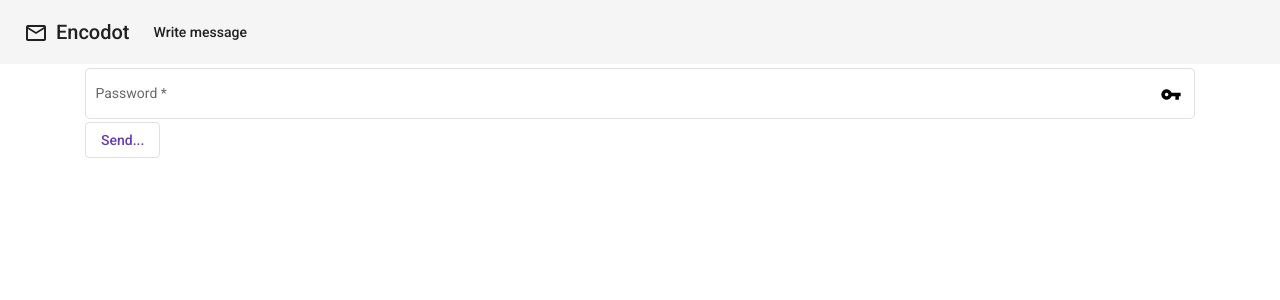
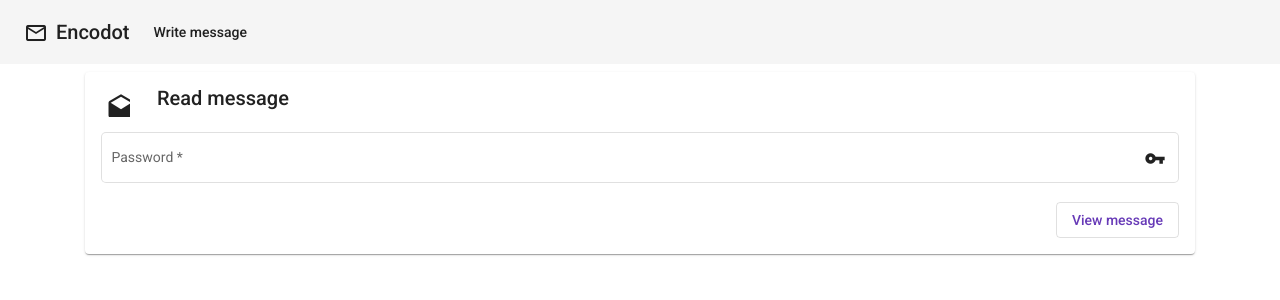
Before and after one commit to encodot/encodot-app, an Angular app: page /read-message in a window 1280 px wide. Shown: the top 300 px of the page. Built offline with nearby package versions, Linux system fonts and the light colour scheme.

Commit message:
Refactored read message component

```diff
--- a/src/app/read-message/read-message.component.html
+++ b/src/app/read-message/read-message.component.html
@@ -1,13 +1,37 @@
-<form [formGroup]="form" (ngSubmit)="getMessage()" *ngIf="!clearMessage; else displayMsg">
-  <mat-form-field class="w-100" appearance="outline">
-    <mat-label>Password</mat-label>
-    <input matInput type="password" placeholder="Area51..." formControlName="password">
-    <mat-icon matSuffix>vpn_key</mat-icon>
-  </mat-form-field>
+<mat-card class="mt-2 w-100">
 
-  <button mat-stroked-button color="primary" type="submit">Send...</button>
-</form>
+  <mat-card-header>
+    <div mat-card-avatar>
+      <mat-icon class="card-header">drafts</mat-icon>
+    </div>
+    <mat-card-title>Read message</mat-card-title>
+    <mat-card-subtitle>{{ messageId }}</mat-card-subtitle>
+  </mat-card-header>
 
-<ng-template #displayMsg>
-  <p>{{ clearMessage }}</p>
-</ng-template>
+  <form [formGroup]="form" (ngSubmit)="getMessage()">
+
+    <mat-card-content>
+
+      <mat-form-field class="w-100" appearance="outline" *ngIf="!clearMessage; else message">
+        <mat-label>Password</mat-label>
+        <input matInput type="password" placeholder="Area51..." formControlName="password">
+        <mat-icon matSuffix>vpn_key</mat-icon>
+      </mat-form-field>
+
+      <ng-template #message>
+        <mat-form-field class="my-0 w-100" appearance="outline">
+          <mat-label>Message</mat-label>
+          <textarea matInput rows="4" readonly value="{{ clearMessage || '' }}"></textarea>
+        </mat-form-field>
+      </ng-template>
+
+    </mat-card-content>
+
+    <mat-card-actions class="my-0 p-0 d-flex" *ngIf="!clearMessage">
+      <div class="flex-grow-1"></div>
+      <button mat-stroked-button type="submit" color="primary">View message</button>
+    </mat-card-actions>
+
+  </form>
+
+</mat-card>
--- a/src/app/read-message/read-message.component.ts
+++ b/src/app/read-message/read-message.component.ts
@@ -14,7 +14,7 @@
 export class ReadMessageComponent implements OnInit, OnDestroy {
 
   private actionSub: Subscription;
-  private messageId: string;
+  public messageId: string;
   private urlPassword: string;
 
   public clearMessage: string;
--- a/src/app/read-message/read-message.module.ts
+++ b/src/app/read-message/read-message.module.ts
@@ -2,6 +2,7 @@
 import { NgModule } from '@angular/core';
 import { FormsModule, ReactiveFormsModule } from '@angular/forms';
 import { MatButtonModule } from '@angular/material/button';
+import { MatCardModule } from '@angular/material/card';
 import { MatFormFieldModule } from '@angular/material/form-field';
 import { MatIconModule } from '@angular/material/icon';
 import { MatInputModule } from '@angular/material/input';
@@ -19,6 +20,7 @@
     MatFormFieldModule,
     MatInputModule,
     MatIconModule,
+    MatCardModule,
     MatButtonModule,
     FormsModule,
     ReactiveFormsModule
--- a/src/app/write-message/write-message.component.html
+++ b/src/app/write-message/write-message.component.html
@@ -2,10 +2,10 @@
 
   <mat-card-header>
     <div mat-card-avatar>
-      <mat-icon class="header">send</mat-icon>
+      <mat-icon class="card-header">send</mat-icon>
     </div>
     <mat-card-title>Write message</mat-card-title>
-    <mat-card-subtitle>Dog Breed</mat-card-subtitle>
+    <mat-card-subtitle>Transmitted with RSA & encrypted with AES</mat-card-subtitle>
   </mat-card-header>
 
   <form [formGroup]="form" (ngSubmit)="addMessage()">
--- a/src/app/write-message/write-message.component.scss
+++ b/src/app/write-message/write-message.component.scss
@@ -1,9 +1,3 @@
-.mat-icon.header {
-  font-size: 30px;
-  margin-top: 5px;
-  margin-left: 5px;
-}
-
 mat-card.info {
   background-color: #4a00ff1a;
 }
--- a/src/app/write-message/write-message.component.ts
+++ b/src/app/write-message/write-message.component.ts
@@ -21,14 +21,11 @@
     password: new FormControl(null, [ Validators.required ])
   });
 
-  public messageMetadata: MessageMetadata = {
-    id: 'dfkajlfkjkejljewlkfjkejjefkej',
-    urlPassword: 'jdjdjdjdjdjdjjdjjdjdjddjdj'
-  };
+  public messageMetadata: MessageMetadata;
 
   public get url(): string {
     const { id, urlPassword } = this.messageMetadata;
-    return `${ window.location.host }/read-message?messageId=${ id }&urlPassword=${ urlPassword }`;
+    return `${ window.location.origin }/read-message?messageId=${ id }&urlPassword=${ urlPassword }`;
   }
 
   public constructor(
--- a/src/styles/styles.scss
+++ b/src/styles/styles.scss
@@ -18,3 +18,9 @@
 .cursor-pointer {
   cursor: pointer;
 }
+
+.mat-icon.card-header {
+  font-size: 30px;
+  margin-top: 5px;
+  margin-left: 5px;
+}
```
